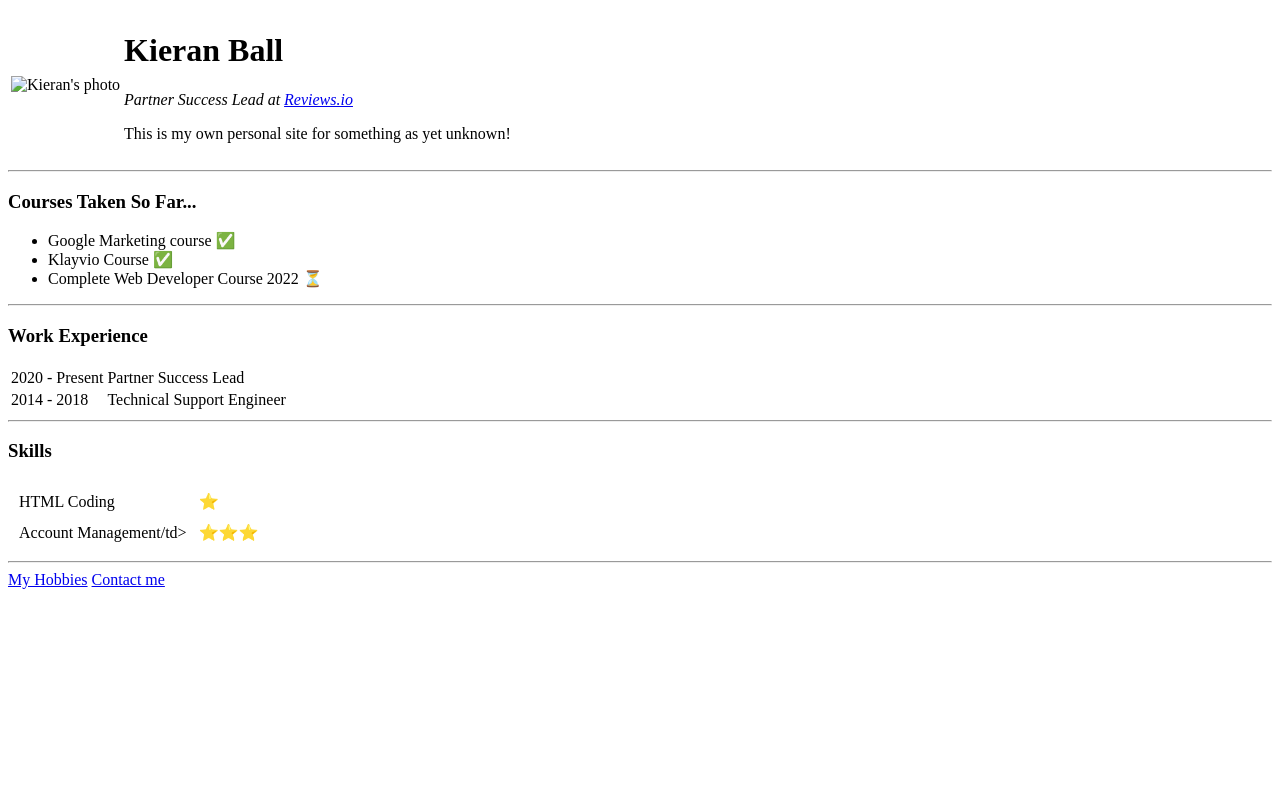
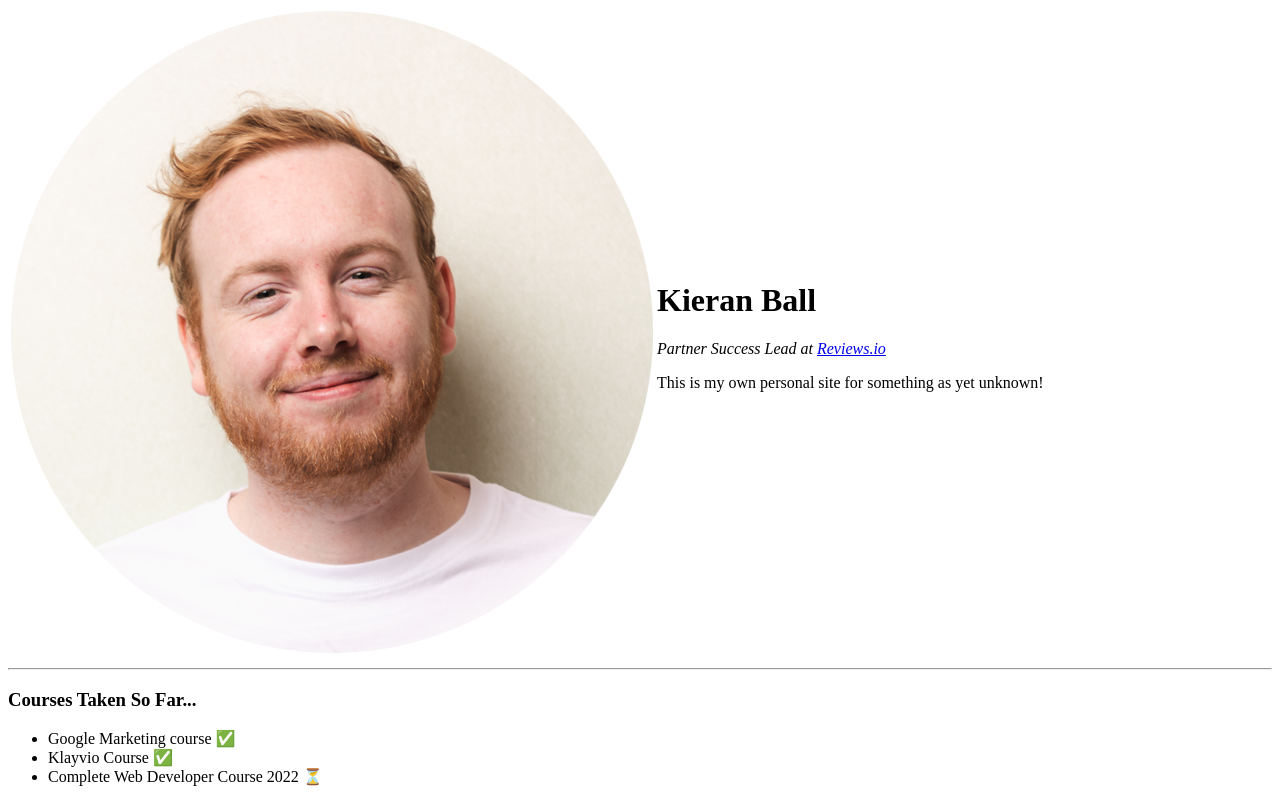
Before and after one commit to Kieranball94/CV, a plain HTML site: page index.html in a window 1280 px wide. Shown: the top 800 px of the page. Drawn offline with Linux system fonts and the light colour scheme.

Commit message:
Update index.html
Fixing image file

```diff
--- a/index.html
+++ b/index.html
@@ -8,7 +8,7 @@
 
 <body>
   <table>
-    <td><img src="Images/Kieran ball.png" alt="Kieran's photo"></td>
+    <td><img src="Kieran ball.png" alt="Kieran's photo"></td>
     <td>
       <h1>Kieran Ball</h1>
       <p><em>Partner Success Lead at <a href="http://reviews.io/">Reviews.io</a></em></p>
```
